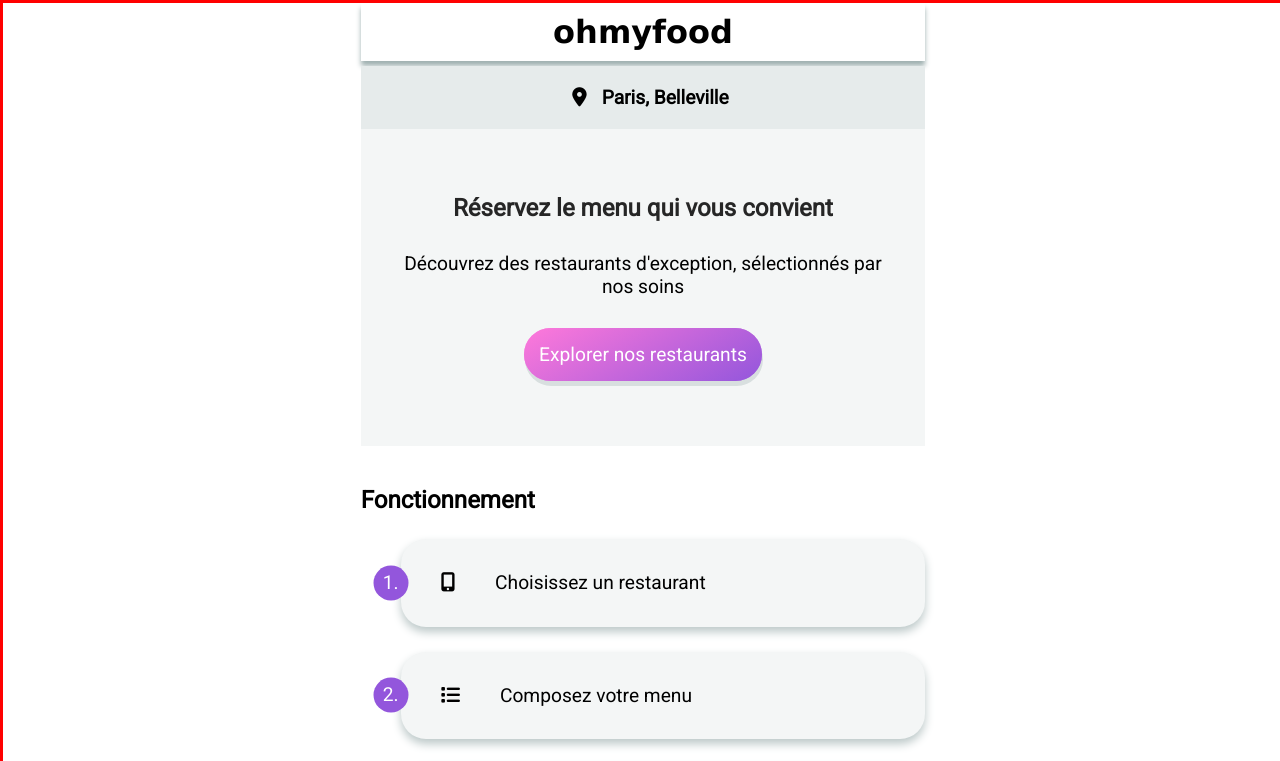
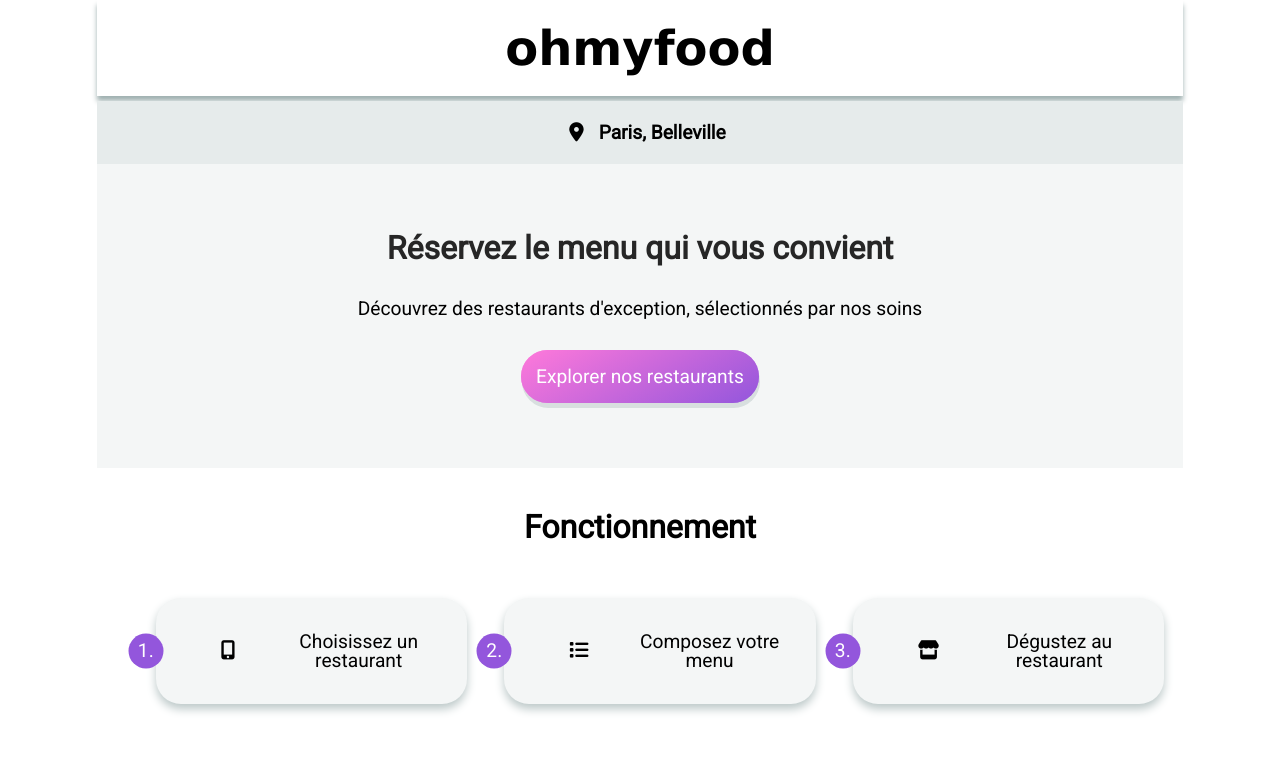
Before and after one commit to sonar888/EvelyneArits_3_23022021, a website: page index.html in a window 1280 px wide. Shown: the top 761 px of the page. Drawn offline with Linux system fonts and the light colour scheme; a web font is replaced by a local one.

Commit message:
added custom mixin for media queries

```diff
--- a/sass/base/__base.scss
+++ b/sass/base/__base.scss
@@ -3,14 +3,14 @@
 body {
     width: 100%;
     height: 100%;
-    max-width: $mobile-width;
+    max-width: $tablet-width;
     margin: auto;
-    border: solid red;
+    // border: solid red;
     font-size: 1rem;
     @include flex;
     @include p_font;
     @include tablet {
-        max-width: $desktop-width - 1px;
+        max-width: $content-width - 1px;
     }
     @include desktop {
         max-width: 100%;
@@ -34,6 +34,7 @@ h1 {
 
 footer {
     @include footer;
+    margin: auto;
 }
 
 $timing: 0s;
@@ -105,9 +106,13 @@ $timing: 0s;
     display: flex;
     flex-direction: column;
     margin: 0 auto;
-    // text-align: center;
+    text-align: center;
     @include tablet {
-        max-width: $desktop-width - 10px;
+        max-width: $tablet-width;
+        margin: auto;
+    }
+    @include desktop {
+        max-width: $content-width;
         margin: auto;
     }
 }
--- a/sass/components/__components.scss
+++ b/sass/components/__components.scss
@@ -44,7 +44,8 @@
     padding: 20px 0;
     width: 100%;
     margin: auto;
-    //border: solid blue;
+    // border: solid blue;
+
 
 
     & h2 {
@@ -56,17 +57,50 @@
         list-style: none;
         counter-reset: customised-counter;
 
+        @include desktop {
+            display: flex;
+
+        }
+        @include tablet {
+            display: flex;
+
+        }
+        @include breakpoint {
+            @include flex;
+
+        }
+
 
         & li {
             @include p_font;
-            //border: solid red;
+            // border: solid red;
             align-items: baseline;
+            @include flex(row);
+            justify-content: space-evenly;
             background-color: $background-color;
             border-radius: 25px;
             margin: 25px auto;
+            padding: 0 25px;
             position: relative;
             /* offset-x | offset-y | blur-radius | color */
             box-shadow: 0px 5px 10px darken($color: $background-color, $amount: 20%);
+            width: fit-content;
+            @include desktop {
+                width: 25%;
+            }
+            @include tablet {
+                width: 70%;
+                padding: 0;
+                max-width: auto;
+            }
+            @include breakpoint {
+                width: 70%;
+                padding: 0;
+                max-width: auto;
+
+            }
+
+
             &:hover {
                 color: $primary-color;
             }
@@ -108,12 +142,6 @@
         }
 
     }
-
-
-
-
-
-
 }
 
 
@@ -127,6 +155,23 @@
 
     &__container {
         border: solid;
+        @include desktop {
+            display: flex;
+            flex-wrap: wrap;
+            align-items: center;
+            justify-content: space-evenly;
+        }
+
+        @include tablet {
+            display: flex;
+            flex-wrap: wrap;
+            align-items: center;
+            justify-content: space-evenly;
+        }
+        @include breakpoint {
+            @include flex;
+
+        }
 
     }
 
@@ -138,6 +183,21 @@
         height: 250px;
         margin: 0 auto 60px auto;
         border: solid blue;
+        @include desktop {
+            width: 40%;
+
+            margin: 15px 0;
+        }
+        @include tablet {
+            width: 40%;
+
+            margin: 15px 0;
+        }
+        @include breakpoint {
+            width: 70%;
+            margin: 20px 0;
+
+        }
 
 
 
--- a/sass/utils/__mixins.scss
+++ b/sass/utils/__mixins.scss
@@ -10,6 +10,14 @@
     //border: solid black;
     margin: 0 auto;
     padding: 10px 0;
+    @include tablet(){
+        padding: 15px 0;
+        font-size: 2.5rem;
+    }
+    @include desktop(){
+        padding: 20px 0;
+        font-size: 3rem;
+    }
 
 }
 
@@ -17,6 +25,9 @@
     //font-family: Roboto, Verdana, sans-serif;
     font-size: 1.5rem;
     font-weight: bolder;
+    @include desktop(){
+      font-size: 2rem;
+    }
 
 }
 
@@ -26,11 +37,17 @@
     font-weight: bolder;
     padding-top: $padding;
     padding-bottom: $padding;
+    @include desktop(){
+        font-size: 1.75rem;
+      }
 }
 @mixin OMF {
     font-family: Shrikhand, Verdana, sans-serif;
     font-size: 1.1rem;
     font-weight: normal;
+    @include desktop(){
+        font-size: 1.5rem;
+      }
 }
 
 @mixin p_font ($color: black,){
@@ -96,24 +113,32 @@
     margin: 0 ;
     width: 100%;
     padding: 15px 0;
+    @include desktop() {
+        height: 150px;
+
+        }
 
     & h2 {
         @include OMF;
         @include footer_align;
+
     }
 
     & ul {
        @include footer_align;
        @include tablet {
            display: flex;
-
            width: 80%;
            margin: auto;
            flex-wrap: wrap;
            justify-content: space-between;
 
-
        }
+       @include desktop() {
+        display: flex;
+        flex-direction: row;
+        justify-content: space-evenly;
+        }
 
     }
 
@@ -140,15 +165,18 @@
     width: 100%;
     padding: 0;
     margin-left: 20px;
+
 }
 
 @mixin radius {
     border-radius: 20px 20px 0 0;
 }
 
-$tablet-width: 768px;
+$tablet-width: 700px;
 $desktop-width: 1024px;
 $mobile-width: 450px;
+$content-width: 1324px;
+$breakpoint: 700px;
 
 
 @mixin tablet {
@@ -169,3 +197,17 @@ $mobile-width: 450px;
     left: 50%;
     transform: translate(-50%, -50%);
 }
+
+@mixin breakpoint ($breakpoint: 700px) {
+    @media (min-width: $breakpoint) and (max-width: $breakpoint) {
+        @content;
+      }
+}
+
+@mixin flex ($direction:column) {
+    display: flex;
+    justify-content: center;
+    align-items: center;
+    margin: 0 auto;
+    flex-direction: $direction;
+}
```
Also changed, not shown: public/css/style.css, 1 other file.
